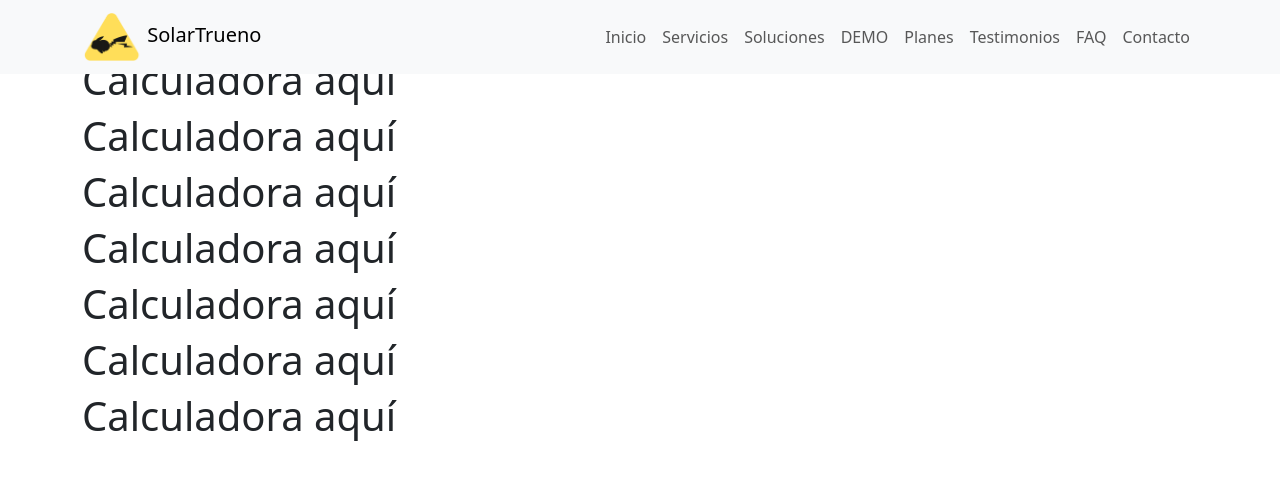
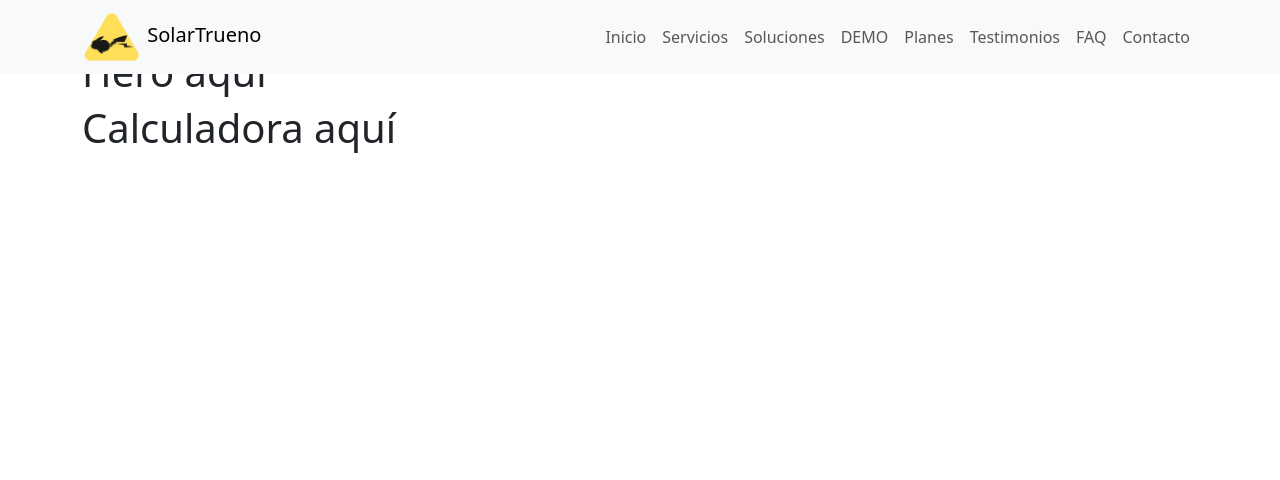
Before and after one commit to KhanIvall/Solartrueno, a React (Create React App) app: page / in a window 1280 px wide. Shown: the top 480 px of the page. Built offline with nearby package versions, Linux system fonts and the light colour scheme.

Commit message:
se avanza un poco

```diff
--- a/src/App.js
+++ b/src/App.js
@@ -1,19 +1,14 @@
 import './App.css';
 import Navbar from './components/Navbar';
-import Calc from './components/CalculadoraIntegral'
+import Calc from './components/CalculadoraIntegral';
+import Hero from './components/Hero';
 
 function App() {
   return (
     <div className="">
       <Navbar/>
-      <div className='container'>
-        <Calc/>
-        <Calc/>
-        <Calc/>
-        <Calc/>
-        <Calc/>
-        <Calc/>
-        <Calc/>
+      <div className='container mt-5'>
+        <Hero/>
         <Calc/>
       </div>
     </div>
--- a/src/components/CalculadoraIntegral.js
+++ b/src/components/CalculadoraIntegral.js
@@ -2,7 +2,7 @@ import React from 'react';
 
 function Calculadora(){
     return (
-        <div>
+        <div id='demo-calculadora'>
             <h1>Calculadora aquí</h1>
         </div>
     );
--- a/src/components/Hero.js
+++ b/src/components/Hero.js
@@ -0,0 +1,11 @@
+import React from 'react';
+
+function Hero() {
+    return (
+        <div>
+            <h1>Hero aquí</h1>
+        </div>
+    );
+}
+
+export default Hero;
```
